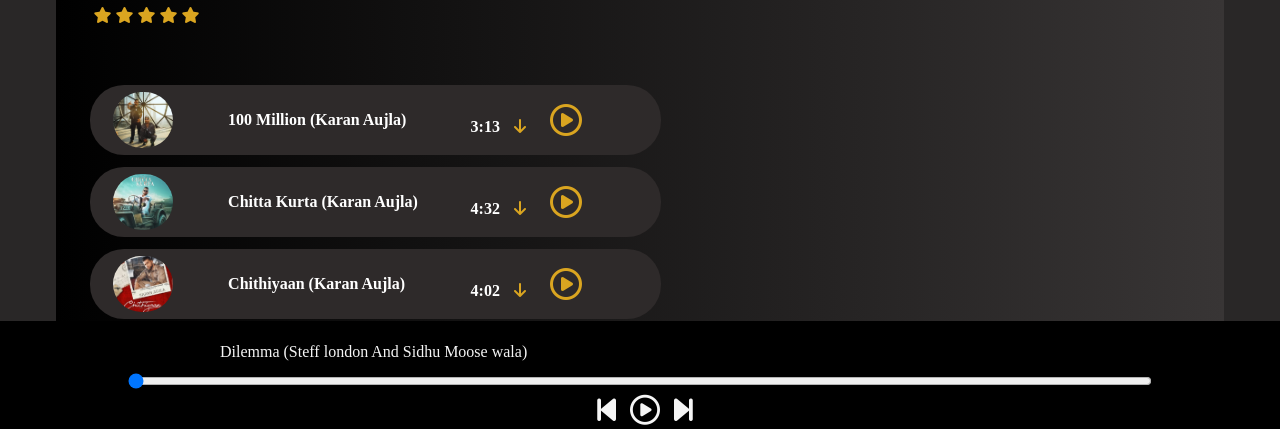
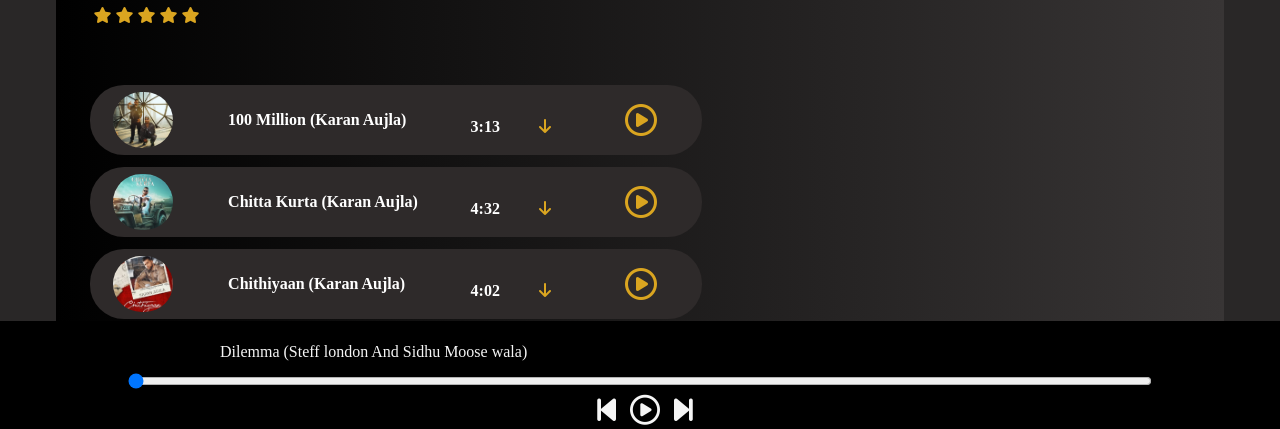
Before and after one commit to RDAweb/karanaujla, a plain HTML site: page index.html in a window 1280 px wide. Shown: the part 349-778 px from the top of the page. Drawn offline with Linux system fonts and the light colour scheme; a web font is replaced by a local one.

Commit message:
Update style.css

```diff
--- a/style.css
+++ b/style.css
@@ -213,5 +213,5 @@ ul a{
 
 .songItem span i{
     color: goldenrod;
-    margin: 10px;
+    margin: 35px;
 }
```
